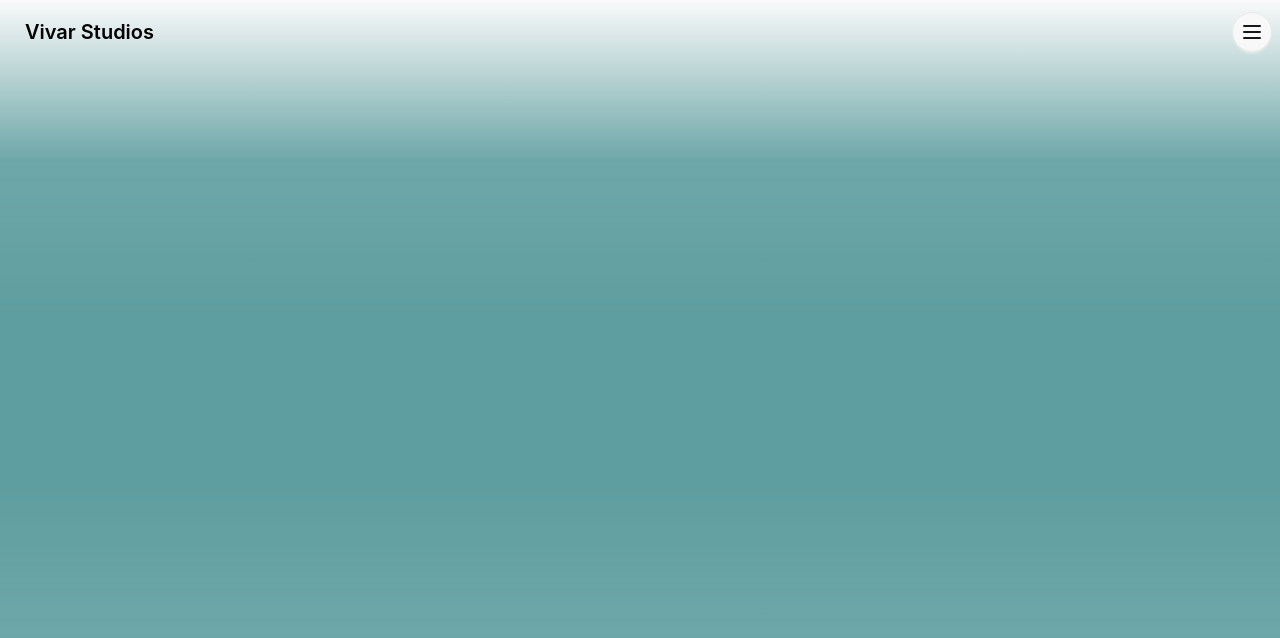
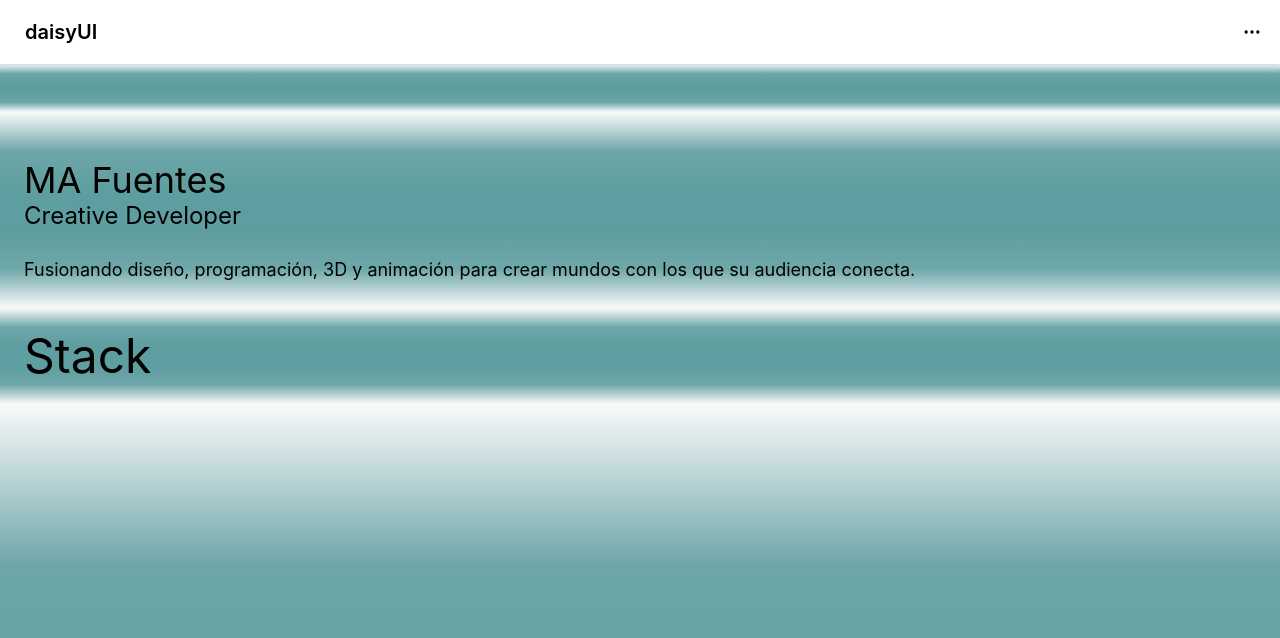
Before and after one commit to VivarStudios/web, a website built with Vite: page src/index.html in a window 1280 px wide. Shown: the top 638 px of the page. Built offline with nearby package versions, Linux system fonts and the light colour scheme; some packages are replaced by stand-ins of ours.

Commit message:
vivar-toolbar

```diff
--- a/src/header/vivar-header.html
+++ /dev/null
@@ -1,23 +0,0 @@
-<div class="navbar ">
-    <div class="navbar-start">
-        <a class="btn btn-ghost text-xl">Vivar Studios</a>
-    </div>
-
-    <div class="navbar-end">
-        <label for="my-drawer-1" aria-label="open sidebar" class="btn btn-circle swap swap-rotate">
-            <svg
-                xmlns="http://www.w3.org/2000/svg"
-                fill="none"
-                viewBox="0 0 24 24"
-                class="inline-block h-6 w-6 stroke-current"
-            >
-                <path
-                    stroke-linecap="round"
-                    stroke-linejoin="round"
-                    stroke-width="2"
-                    d="M4 6h16M4 12h16M4 18h16"
-                    ></path>
-            </svg>
-        </label>
-    </div>
-</div>
--- a/src/header/vivar-header.js
+++ /dev/null
@@ -1,9 +0,0 @@
-import vivarheaderHtml from './vivar-header.html?raw';
-
-class VivarHeader extends HTMLElement {
-    connectedCallback() {
-        this.innerHTML = vivarheaderHtml;
-    }
-}
-
-customElements.define('vivar-header', VivarHeader);
--- a/src/index.html
+++ b/src/index.html
@@ -7,28 +7,18 @@
         <link rel="stylesheet" href="./style.css" />
     </head>
     <body>
-        <div class="drawer drawer-end">
-            <input id="my-drawer-1" type="checkbox" class="drawer-toggle" />
-            <div class="drawer-content flex flex-col">
-                 <vivar-header></vivar-header>
+        <div class="min-h-screen max-h-screen flex flex-col">
 
-                <div class="section-container">
-                    <welcome-section id="welcome"></welcome-section>
-                    <stack-section id="stack"></stack-section>
-                    <about-section id="about"></about-section>
-                    <vivar-footer id="contact"></vivar-footer>
-                </div>
-            </div>
-            <div class="drawer-side">
-                <label for="my-drawer-1" aria-label="close sidebar" class="drawer-overlay bg-amber-300"></label>
-                <ul class="menu bg-amber-100 min-h-full w-80 p-4">
-                <!-- Sidebar content here -->
-                <li><a>Sidebar Item 1</a></li>
-                <li><a>Sidebar Item 2</a></li>
-                </ul>
+            <vivar-toolbar></vivar-toolbar>
+
+            <div class="section-container">
+                <div class="section"></div>
+                <welcome-section id="welcome"></welcome-section>
+                <stack-section id="stack"></stack-section>
+                <about-section id="about"></about-section>
+                <vivar-footer id="contact"></vivar-footer>
             </div>
         </div>
-
         <script type="module" src="./script.js"></script>
     </body>
 </html>
--- a/src/script.js
+++ b/src/script.js
@@ -1,4 +1,4 @@
-import './header/vivar-header.js';
+import './toolbar/vivar-toolbar.js';
 
 import './sections/welcome/welcome-section.js';
 import './sections/about-me/about-section.js';
--- a/src/style.css
+++ b/src/style.css
@@ -21,31 +21,22 @@ body {
     scroll-behavior: smooth;
 }
 
-vivar-header {
-    position: fixed;
-    top: 0;
-    left: 0;
-    width: 100%;
-    z-index: 1000;
-}
-
 .section-container {
-    position: fixed;
-
-    left: 0;
-    width: 100%;
-    height: 100%;
+    display: flex;
+    flex-grow: 1;
+    flex-direction: column;
     overflow-y: scroll;
-
     scroll-snap-type: y mandatory;
 }
 
 .section {
+    flex: 0 0 100%;
+    height: 100%;
+    scroll-snap-align: end;
     display: flex;
     flex-direction: column;
     align-items: center;
-    height: 100%;
-    position: relative;
+
     padding: 24px;
 
 
@@ -58,8 +49,6 @@ vivar-header {
         rgba(250, 250, 250,0),
         rgba(250, 250, 250,0.1),
         rgba(250, 250, 250,1));
-
-    scroll-snap-align: end;
 }
 
 footer {
--- /dev/null
+++ b/src/toolbar/vivar-toolbar.html
@@ -0,0 +1,11 @@
+<div class="navbar bg-base-100 shadow-sm">
+
+  <div class="flex-1">
+    <a class="btn btn-ghost text-xl">daisyUI</a>
+  </div>
+  <div class="flex-none">
+    <button class="btn btn-square btn-ghost">
+      <svg aria-label="More" xmlns="http://www.w3.org/2000/svg" fill="none" viewBox="0 0 24 24" class="inline-block h-5 w-5 stroke-current"> <path stroke-linecap="round" stroke-linejoin="round" stroke-width="2" d="M5 12h.01M12 12h.01M19 12h.01M6 12a1 1 0 11-2 0 1 1 0 012 0zm7 0a1 1 0 11-2 0 1 1 0 012 0zm7 0a1 1 0 11-2 0 1 1 0 012 0z"></path> </svg>
+    </button>
+  </div>
+</div>
--- /dev/null
+++ b/src/toolbar/vivar-toolbar.js
@@ -0,0 +1,9 @@
+import vivarToolbarHtml from './vivar-toolbar.html?raw';
+
+class vivarToolbar extends HTMLElement {
+    connectedCallback() {
+        this.innerHTML = vivarToolbarHtml;
+    }
+}
+
+customElements.define('vivar-toolbar', vivarToolbar);
```
